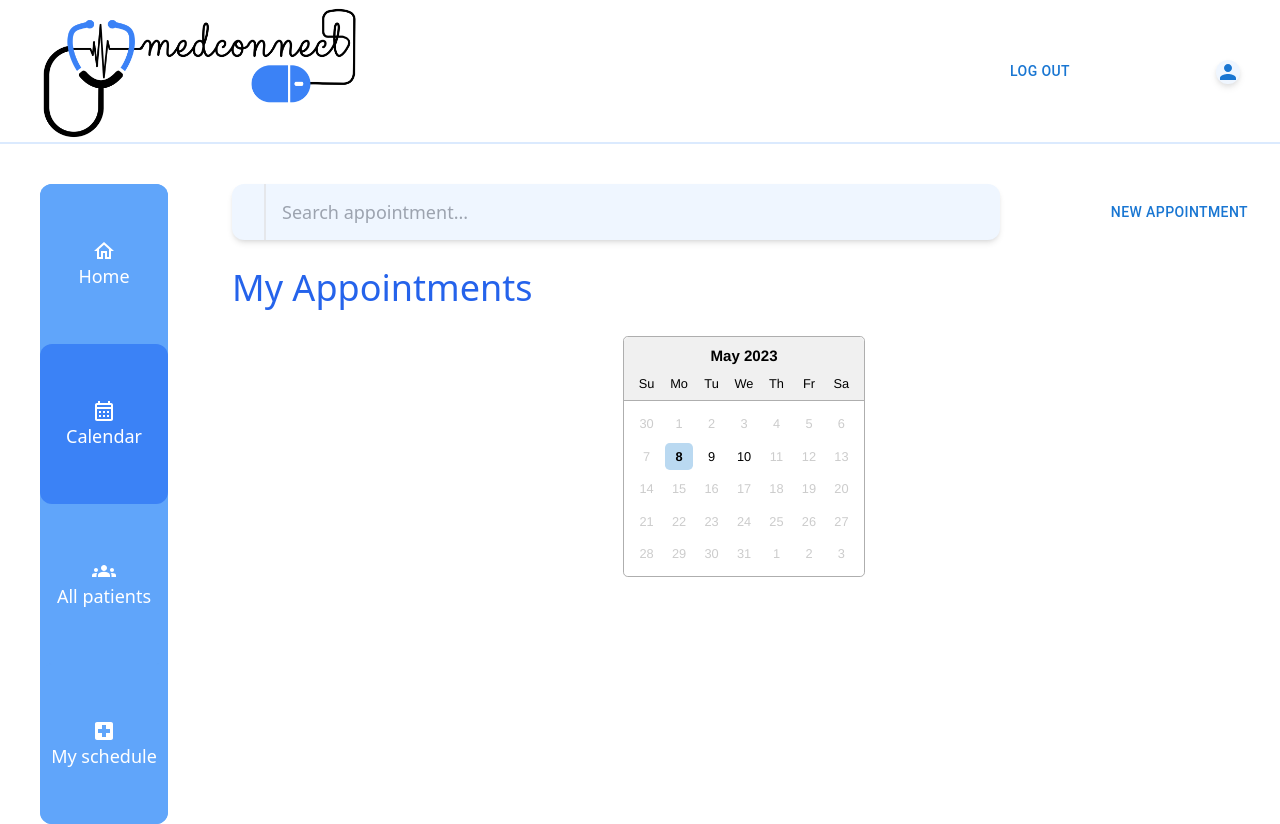
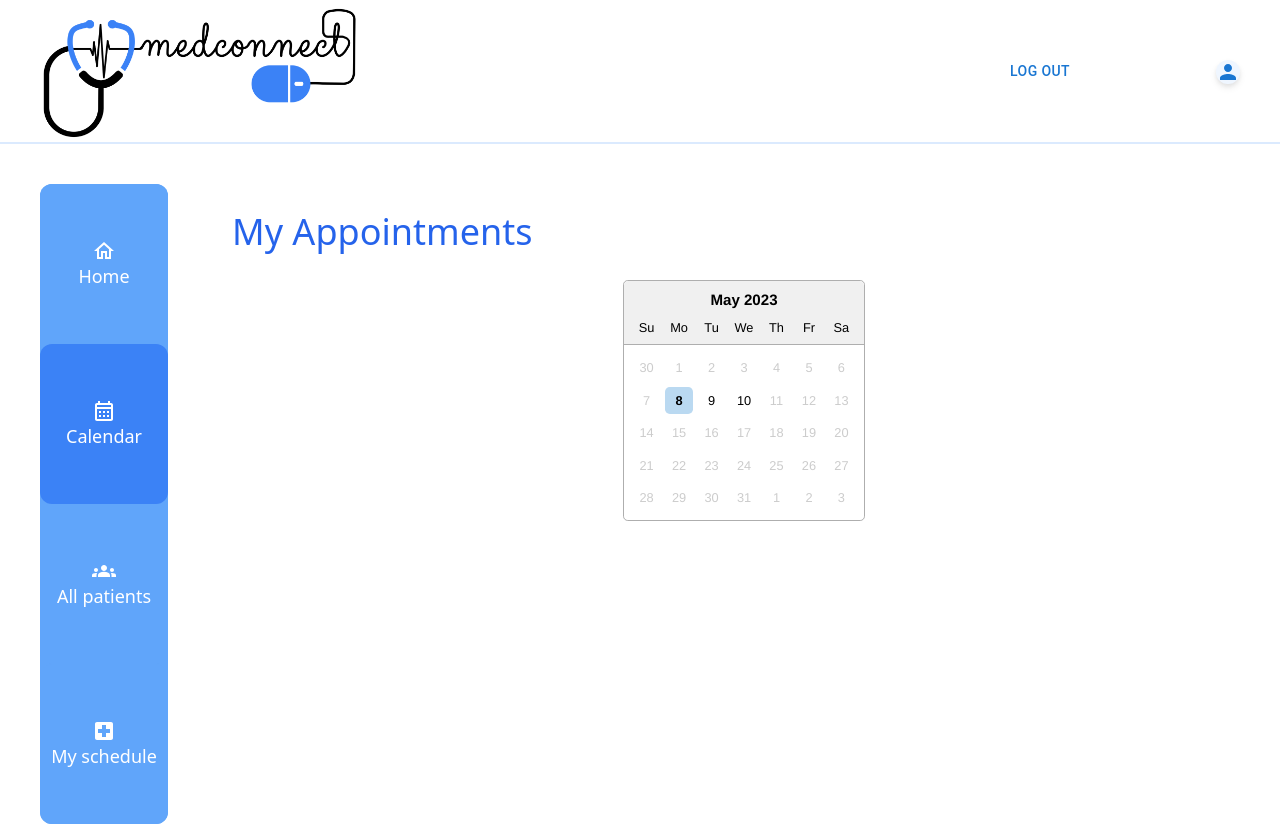
Before and after one commit to LucaStefan112/MedConnect, a Next.js app: page /appointments in a window 1280 px wide. Built offline with nearby package versions, Linux system fonts and the light colour scheme.

Commit message:
Deleted the search bar

```diff
--- a/pages/appointments/index.tsx
+++ b/pages/appointments/index.tsx
@@ -48,14 +48,14 @@
 
   return (
     <div className='main_page'>
-      <div className='flex flex-row items-center justify-between w-full h-14'>
+      {/* <div className='flex flex-row items-center justify-between w-full h-14'>
         <SearchBar placeholder='Search appointment...' />
         <Link href={ Routes.ADD_APPOINTMENT }>
           <Button className='main_button text-lg h-14'>
             New Appointment
           </Button>
         </Link>
-      </div>
+      </div> */}
       <p className='text-4xl mt-7 mb-7 text-blue-600 w-full'>
         My Appointments
       </p>
```
